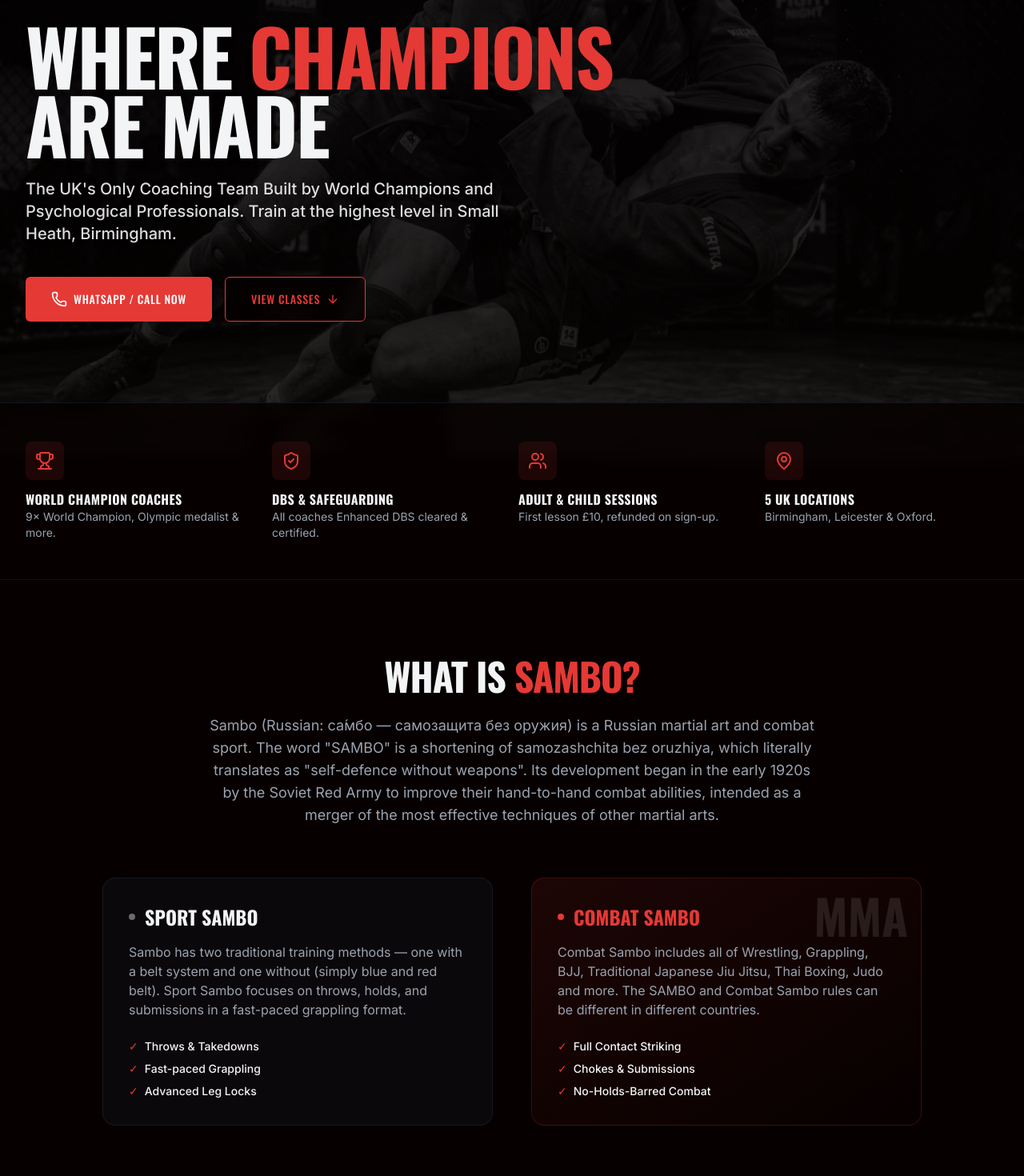
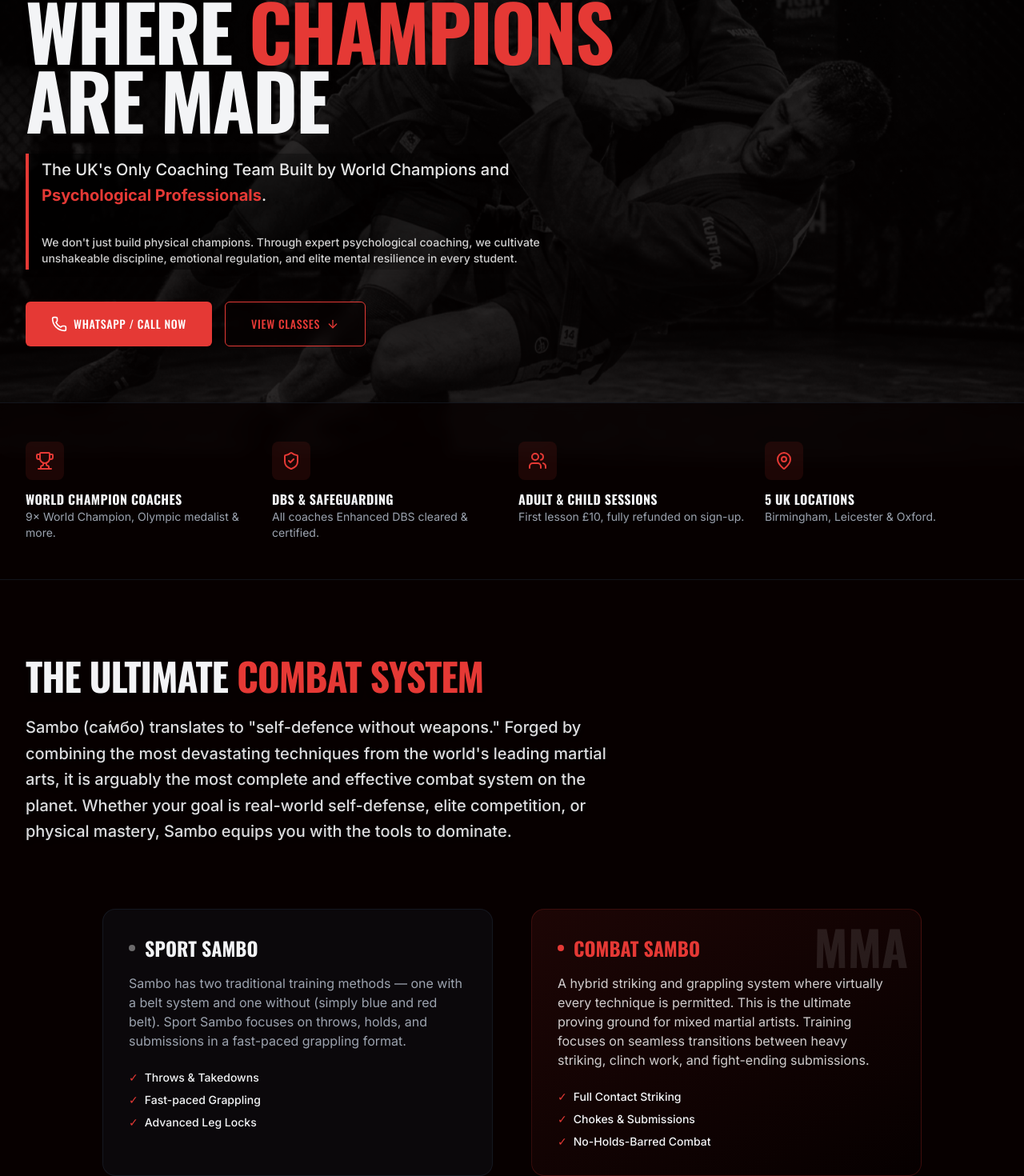
Before and after one commit to num876/counter-combat-club, a Next.js app: page / in a window 1280 px wide. Shown: the part 218-1688 px from the top of the page at 80% size. Built offline with nearby package versions, Linux system fonts and the light colour scheme.

Commit message:
copy: implement site-wide copywriting enhancements

```diff
--- a/src/components/sections/AboutSambo.tsx
+++ b/src/components/sections/AboutSambo.tsx
@@ -2,12 +2,12 @@ export function AboutSambo() {
   return (
     <section className="py-24 bg-background overflow-hidden relative">
       <div className="container">
-        <div className="max-w-3xl mx-auto text-center mb-16">
-          <h2 className="font-display font-bold text-4xl md:text-5xl uppercase tracking-tight mb-6">
-            What is <span className="text-accent">Sambo?</span>
+        <div className="max-w-3xl mb-20 relative z-10">
+          <h2 className="font-display font-bold text-4xl md:text-5xl uppercase tracking-tight mb-6 text-foreground drop-shadow-lg">
+            The Ultimate <span className="text-accent">Combat System</span>
           </h2>
-          <p className="text-lg text-muted-foreground">
-            Sambo (Russian: са́мбо — самозащита без оружия) is a Russian martial art and combat sport. The word &quot;SAMBO&quot; is a shortening of samozashchita bez oruzhiya, which literally translates as &quot;self-defence without weapons&quot;. Its development began in the early 1920s by the Soviet Red Army to improve their hand-to-hand combat abilities, intended as a merger of the most effective techniques of other martial arts.
+          <p className="text-foreground/90 text-lg md:text-xl font-medium leading-relaxed drop-shadow-md">
+            Sambo (са́мбо) translates to "self-defence without weapons." Forged by combining the most devastating techniques from the world's leading martial arts, it is arguably the most complete and effective combat system on the planet. Whether your goal is real-world self-defense, elite competition, or physical mastery, Sambo equips you with the tools to dominate.
           </p>
         </div>
 
@@ -37,8 +37,8 @@ export function AboutSambo() {
               <span className="h-2 w-2 rounded-full bg-accent"></span>
               Combat Sambo
             </h3>
-            <p className="text-muted-foreground mb-6">
-              Combat Sambo includes all of Wrestling, Grappling, BJJ, Traditional Japanese Jiu Jitsu, Thai Boxing, Judo and more. The SAMBO and Combat Sambo rules can be different in different countries.
+            <p className="text-white/80 mb-6 group-hover:text-white transition-colors flex-grow">
+              A hybrid striking and grappling system where virtually every technique is permitted. This is the ultimate proving ground for mixed martial artists. Training focuses on seamless transitions between heavy striking, clinch work, and fight-ending submissions.
             </p>
             <ul className="space-y-2 text-sm text-foreground font-medium">
               <li className="flex items-center gap-2"><span className="text-accent">✓</span> Full Contact Striking</li>
--- a/src/components/sections/Classes.tsx
+++ b/src/components/sections/Classes.tsx
@@ -13,7 +13,7 @@ export function Classes() {
             Training <span className="text-accent">Programs</span>
           </h2>
           <p className="text-muted-foreground max-w-2xl mx-auto">
-            Chechen Style Combat Sambo classes for adults and children. First lesson is £10 — returned to you upon signing the monthly membership.
+            Chechen Style Combat Sambo classes for adults and children. Your first lesson is just £10 — fully refunded when you sign up.
           </p>
         </div>
 
--- a/src/components/sections/Coaches.tsx
+++ b/src/components/sections/Coaches.tsx
@@ -8,49 +8,49 @@ export function Coaches() {
     {
       name: "Dr. Renato Rustam P.",
       title: "Combat Sambo / MMA Coach",
-      bio: "From Chechnya. 9× MMA/Combat Sambo World Champion WCF. 11× European Champion. Kavkaz Cup Champion. Multiple Times National Champion.",
+      bio: "Hailing from Chechnya, Dr. Renato is a 9× MMA and Combat Sambo World Champion. With 11 European Championship titles to his name, he brings an unmatched level of elite competitive experience to the mats.",
       image: "/renato.jpg"
     },
     {
       name: "Givi Shariashvili",
       title: "Judo / Sambo",
-      bio: "From Georgia. 5× World Champion of Sambo and Judo. Russian Champion. Georgian Champion. British Champion.",
+      bio: "A legendary grappler from Georgia, Givi is a 5× World Champion in both Sambo and Judo. His absolute mastery of the sport has earned him National Championship titles across Russia, Georgia, and the UK.",
       image: "/givi.jpg"
     },
     {
       name: "Muhammad Shariq Hussain",
       title: "Combat Sambo / MMA",
-      bio: "From UK. Multiple times British Champion.",
+      bio: "A multiple-time British Champion, Muhammad combines explosive striking with suffocating grappling. He has built a reputation across the UK for producing dominant fighters.",
       image: "/coach-shariq.jpg"
     },
     {
       name: "Musa Hussain",
       title: "Boxing",
-      bio: "British Boxing Champion.",
+      bio: "A highly decorated British Boxing Champion, Musa specializes in elite striking mechanics, footwork, and devastating knockout power.",
       image: "/musa.jpg"
     },
     {
       name: "Tamim Al Kubati",
       title: "Taekwondo / Karate",
-      bio: "5× World Champion. Olympic Silver Medalist.",
+      bio: "An Olympic Silver Medalist and 5× World Champion, Tamim brings world-class precision, speed, and elite-level traditional martial arts pedigree to the striking program.",
       image: "/tamim.jpg"
     },
     {
       name: "Salman Malitsaev",
       title: "Wrestling",
-      bio: "From Chechnya. 11× Chechen Champion. Multiple times Russian Master Champion. Multiple times British Champion.",
+      bio: "An 11× Chechen Champion and Russian Master of Sport, Salman is a grappling powerhouse who has dominated the wrestling circuits across Europe and the UK.",
       image: "/salman.png"
     },
     {
       name: "Paul Timmins",
       title: "Combat Sambo / Boxing",
-      bio: "Irish/British. British Champion. Irish Champion.",
+      bio: "Holding Championship titles in both Britain and Ireland, Paul is a seasoned combat veteran who seamlessly blends elite boxing with high-level Sambo.",
       image: "/paul.png"
     },
     {
       name: "Sadia Hussain",
       title: "Japanese Jiu Jitsu",
-      bio: "From UK. Black Belt.",
+      bio: "A highly respected Black Belt in traditional Japanese Jiu Jitsu, Sadia specializes in leverage-based self-defense, joint manipulation, and technical grappling.",
       image: "/sadia.jpg"
     }
   ];
--- a/src/components/sections/FinalCTA.tsx
+++ b/src/components/sections/FinalCTA.tsx
@@ -14,7 +14,7 @@ export function FinalCTA() {
         </h2>
 
         <p className="text-white/90 text-xl font-medium mb-10 max-w-2xl mx-auto drop-shadow">
-          First lesson is just £10 — refunded when you sign up for membership. Contact us to book your trial session this week.
+          Your first lesson is just £10 — fully refunded when you sign up. Contact us to book your trial session this week.
         </p>
 
         <div className="flex flex-col sm:flex-row gap-4 justify-center items-center w-full sm:w-auto">
--- a/src/components/sections/Hero.tsx
+++ b/src/components/sections/Hero.tsx
@@ -43,14 +43,16 @@ export function Hero() {
           Are Made
         </motion.h1>
 
-        <motion.p
+        <motion.div
           initial={{ x: 100, opacity: 0 }}
           animate={{ x: 0, opacity: 1 }}
           transition={{ duration: 0.6, ease: "circOut", delay: 0.5 }}
-          className="max-w-2xl text-lg sm:text-xl text-foreground/90 font-medium mb-10 text-pretty md:text-left drop-shadow-md"
         >
-          The UK's Only Coaching Team Built by World Champions and Psychological Professionals. Train at the highest level in Small Heath, Birmingham.
-        </motion.p>
+          <p className="text-lg md:text-xl text-white/90 mb-10 max-w-2xl font-medium drop-shadow-md leading-relaxed border-l-4 border-accent pl-4 py-1 bg-gradient-to-r from-black/60 to-transparent">
+            The UK's Only Coaching Team Built by World Champions and <span className="text-accent font-bold">Psychological Professionals</span>.<br/><br/>
+            <span className="text-sm opacity-90 block">We don't just build physical champions. Through expert psychological coaching, we cultivate unshakeable discipline, emotional regulation, and elite mental resilience in every student.</span>
+          </p>
+        </motion.div>
 
         <motion.div
           initial={{ y: 50, opacity: 0 }}
--- a/src/components/sections/TrustBar.tsx
+++ b/src/components/sections/TrustBar.tsx
@@ -15,7 +15,7 @@ export function TrustBar() {
     {
       icon: Users,
       title: "Adult & Child Sessions",
-      description: "First lesson £10, refunded on sign-up."
+      description: "First lesson £10, fully refunded on sign-up."
     },
     {
       icon: MapPin,
```
